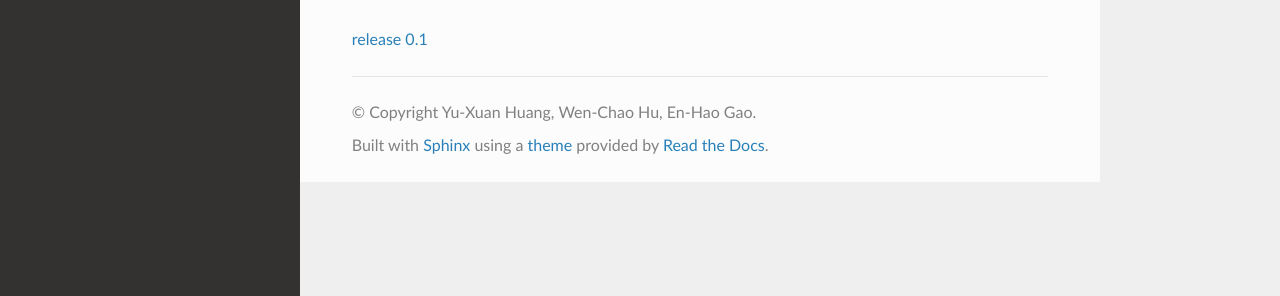
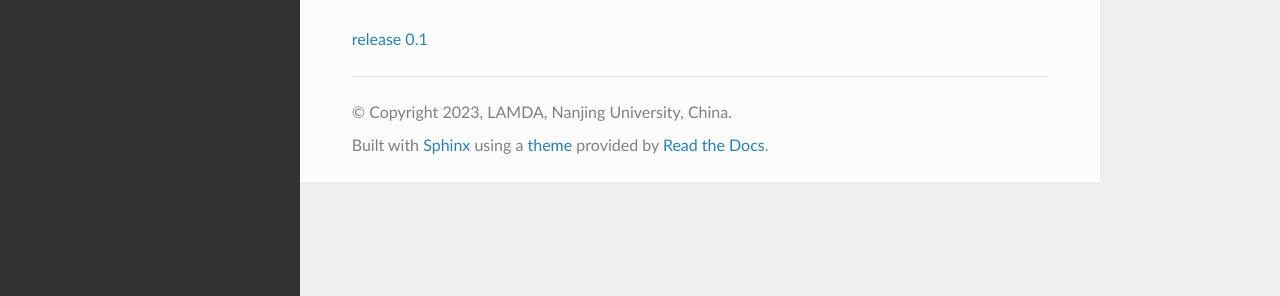
Before and after one commit to AbductiveLearning/ABLkit, a Sphinx documentation site: the page built from docs/README.rst, in a window 1280 px wide. Shown: the part 563-859 px from the top of the page. Built offline with Sphinx 7.4.7 and the Read the Docs theme 2.0.0, drawn with Linux system fonts in a browser that asks for light colours.

Commit message:
Add LAMDA in copyright

```diff
--- a/docs/conf.py
+++ b/docs/conf.py
@@ -17,7 +17,7 @@ slug = re.sub(r'\W+', '-', project.lower())
 author = u'Yu-Xuan Huang, Wen-Chao Hu, En-Hao Gao'
 version = u'0.1.0'
 release = u'0.1.0'
-copyright = author
+copyright = u'2023, LAMDA, Nanjing University, China'
 language = 'en'
 
 extensions = [
```
